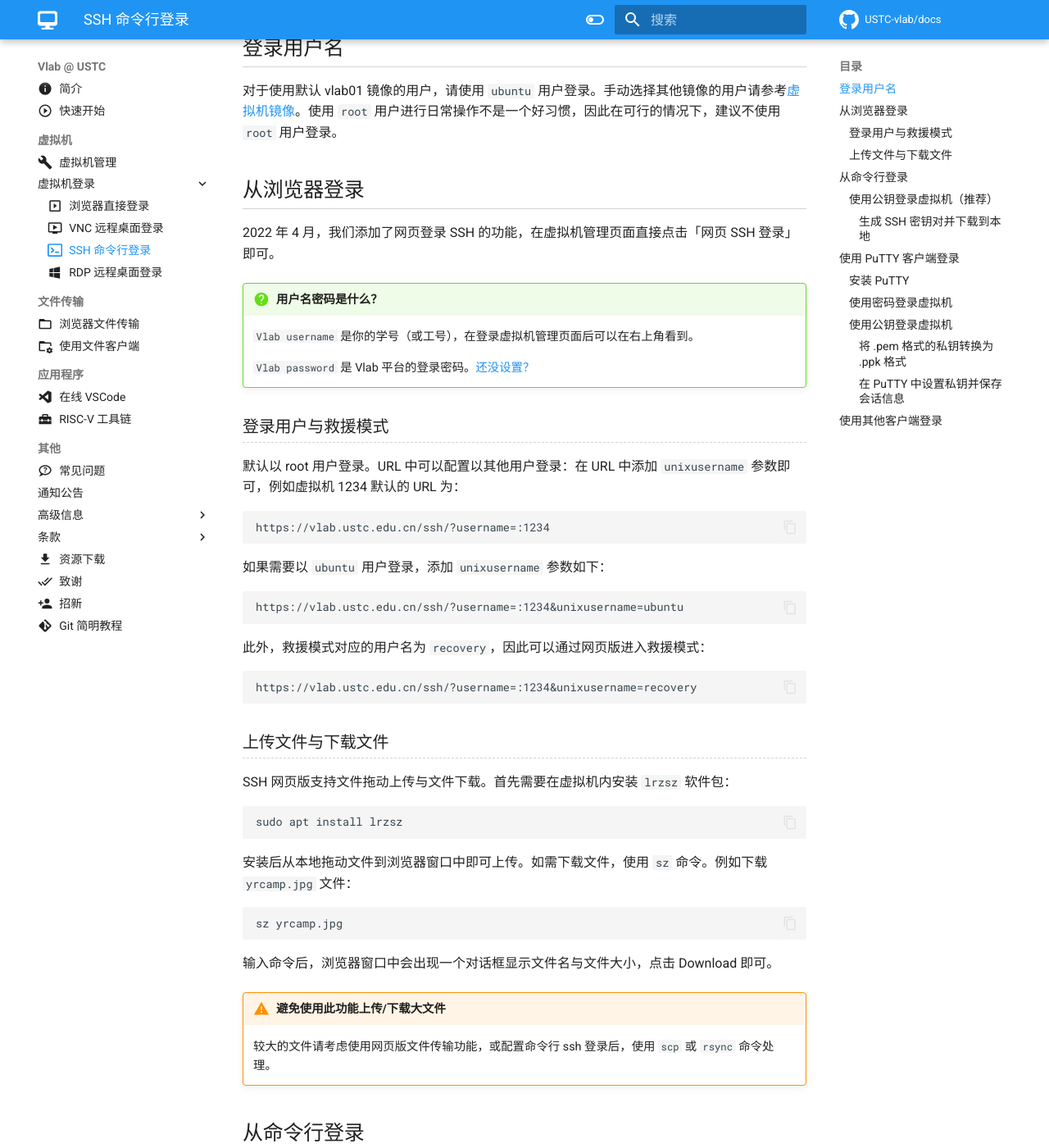
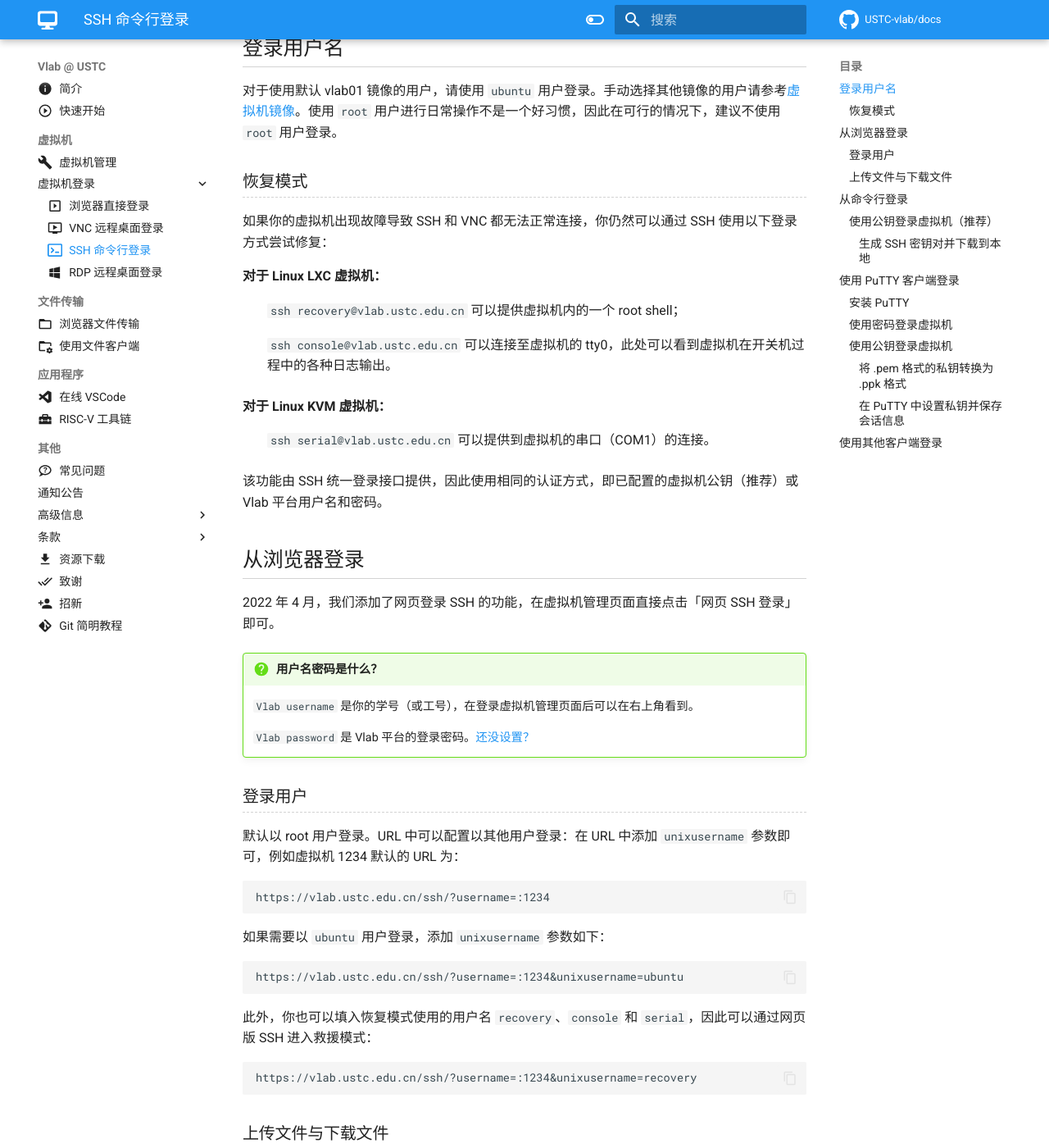
Before and after one commit to USTC-vlab/docs, an MkDocs documentation site: the page built from docs/login/ssh.md, in a window 1280 px wide and 1400 px high, scrolled down 420 px. Shown: the whole window at 82% size. Built offline with MkDocs 1.6.1 and Material for MkDocs 9.7.7, drawn with Linux system fonts in a browser that asks for light colours; comment, search, counter and statistics services are not loaded.

Commit message:
faq: Move recovery SSH options to login/ssh

````diff
--- a/docs/login/ssh.md
+++ b/docs/login/ssh.md
@@ -18,6 +18,22 @@ icon: octicons/terminal-16
 
 对于使用默认 vlab01 镜像的用户，请使用 `ubuntu` 用户登录。手动选择其他镜像的用户请参考[虚拟机镜像](../advanced/images.md#镜像一览-image-content)。使用 `root` 用户进行日常操作不是一个好习惯，因此在可行的情况下，建议不使用 `root` 用户登录。
 
+### 恢复模式 {#recovery}
+
+如果你的虚拟机出现故障导致 SSH 和 VNC 都无法正常连接，你仍然可以通过 SSH 使用以下登录方式尝试修复：
+
+对于 Linux LXC 虚拟机：
+
+:   `ssh recovery@vlab.ustc.edu.cn` 可以提供虚拟机内的一个 root shell；
+
+    `ssh console@vlab.ustc.edu.cn` 可以连接至虚拟机的 tty0，此处可以看到虚拟机在开关机过程中的各种日志输出。
+
+对于 Linux KVM 虚拟机：
+
+:   `ssh serial@vlab.ustc.edu.cn` 可以提供到虚拟机的串口（COM1）的连接。
+
+该功能由 SSH 统一登录接口提供，因此使用相同的认证方式，即已配置的虚拟机公钥（推荐）或 Vlab 平台用户名和密码。
+
 ## 从浏览器登录 {#web}
 
 2022 年 4 月，我们添加了网页登录 SSH 的功能，在虚拟机管理页面直接点击「网页 SSH 登录」即可。
@@ -28,7 +44,7 @@ icon: octicons/terminal-16
 
     `Vlab password` 是 Vlab 平台的登录密码。[还没设置？](../web.md#change-password)
 
-### 登录用户与救援模式 {#web-username}
+### 登录用户 {#web-username}
 
 默认以 root 用户登录。URL 中可以配置以其他用户登录：在 URL 中添加 `unixusername` 参数即可，例如虚拟机 1234 默认的 URL 为：
 
@@ -42,7 +58,7 @@ https://vlab.ustc.edu.cn/ssh/?username=:1234
 https://vlab.ustc.edu.cn/ssh/?username=:1234&unixusername=ubuntu
 ```
 
-此外，救援模式对应的用户名为 `recovery`，因此可以通过网页版进入救援模式：
+此外，你也可以填入恢复模式使用的用户名 `recovery`、`console` 和 `serial`，因此可以通过网页版 SSH 进入救援模式：
 
 ```
 https://vlab.ustc.edu.cn/ssh/?username=:1234&unixusername=recovery
````
Also changed, not shown: docs/faq.md (+1 -16 lines).
